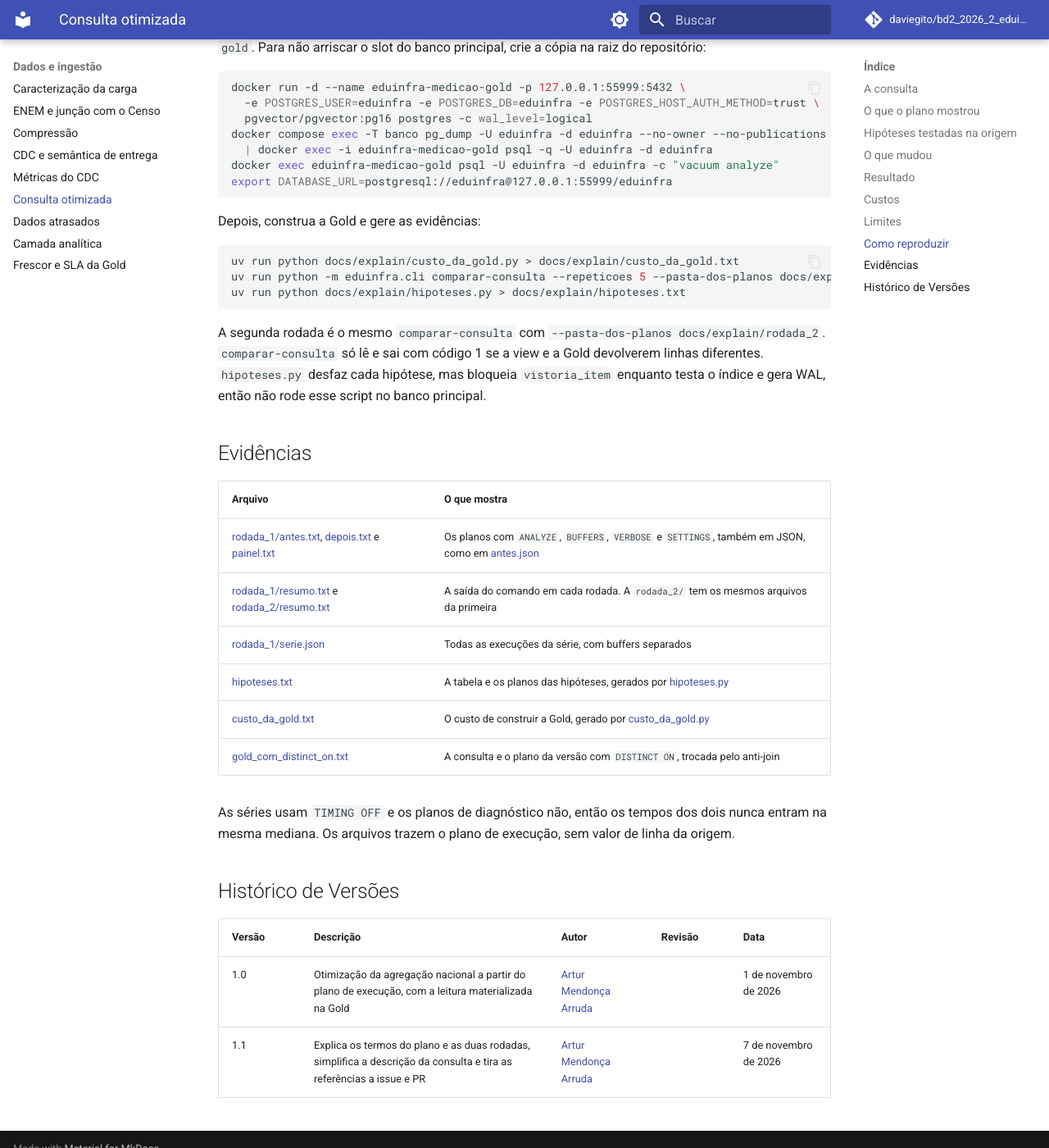
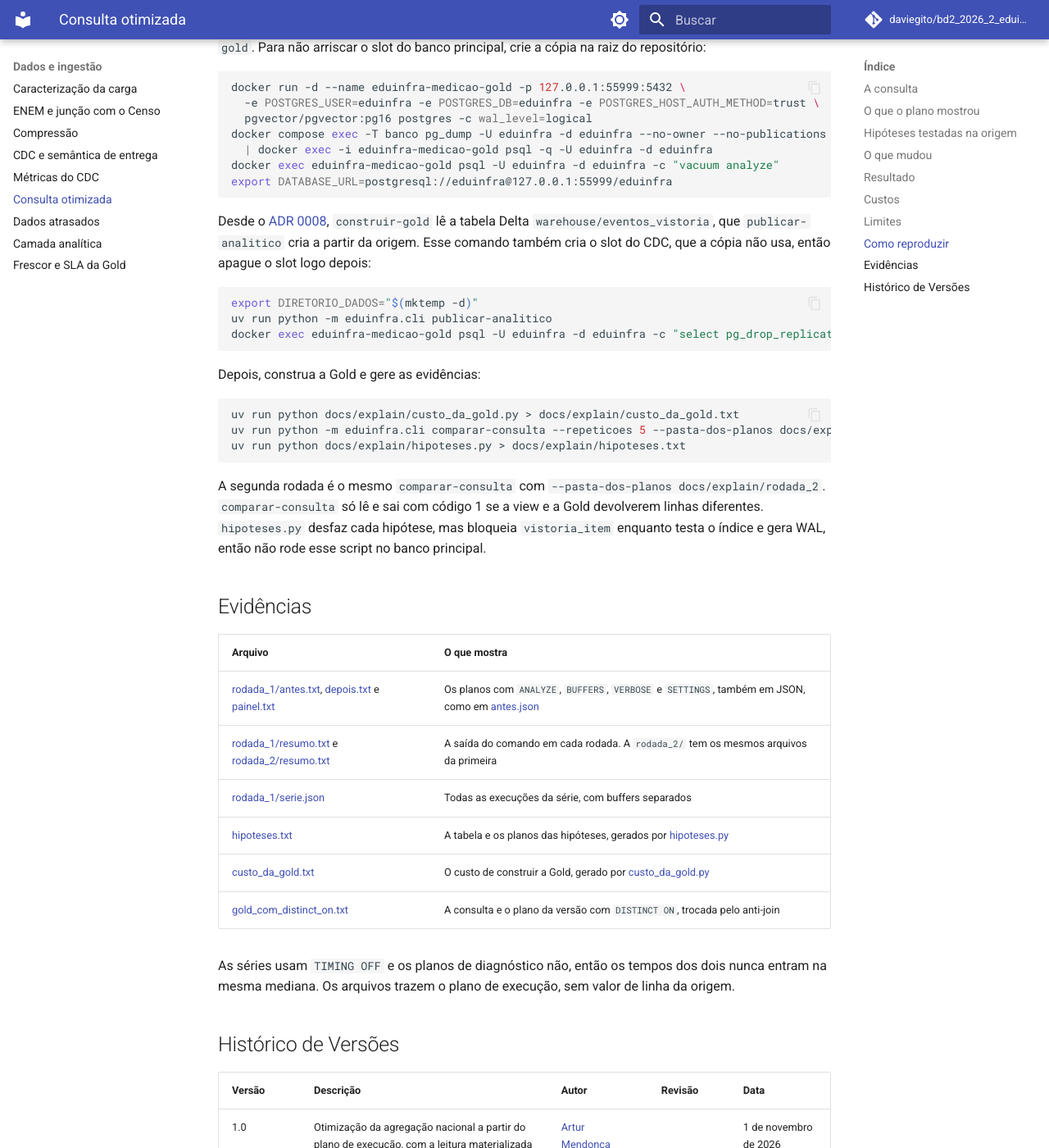
Before and after one commit to daviegito/bd2_2026_2_eduinfra, an MkDocs documentation site: the page built from docs/consulta-otimizada.md, in a window 1280 px wide and 1400 px high, scrolled down 5136 px. Shown: the whole window at 82% size. Built offline with MkDocs 1.6.1 and Material for MkDocs 9.7.7, drawn with Linux system fonts in a browser that asks for light colours; comment, search, counter and statistics services are not loaded; some of the changed text lies outside the part shown.

Commit message:
docs(e3): publica a fonte de eventos na reprodução da consulta
Desde o ADR 0008, construir-gold lê a tabela Delta eventos_vistoria, e a
receita da cópia falhava sem publicar essa fonte antes. O slot que o
publicar-analitico cria é apagado em seguida, para a cópia seguir sem slot
como na medição original.

Refs #51

````diff
--- a/docs/consulta-otimizada.md
+++ b/docs/consulta-otimizada.md
@@ -178,6 +178,16 @@ docker exec eduinfra-medicao-gold psql -U eduinfra -d eduinfra -c "vacuum analyz
 export DATABASE_URL=postgresql://eduinfra@127.0.0.1:55999/eduinfra
 ```
 
+Desde o [ADR 0008](adr/0008-fonte-canonica-de-eventos.md), `construir-gold` lê a tabela Delta
+`warehouse/eventos_vistoria`, que `publicar-analitico` cria a partir da origem. Esse comando também
+cria o slot do CDC, que a cópia não usa, então apague o slot logo depois:
+
+```bash
+export DIRETORIO_DADOS="$(mktemp -d)"
+uv run python -m eduinfra.cli publicar-analitico
+docker exec eduinfra-medicao-gold psql -U eduinfra -d eduinfra -c "select pg_drop_replication_slot('eduinfra_cdc')"
+```
+
 Depois, construa a Gold e gere as evidências:
 
 ```bash
@@ -211,3 +221,4 @@ na mesma mediana. Os arquivos trazem o plano de execução, sem valor de linha d
 | --- | --- | --- | --- | --- |
 | 1.0 | Otimização da agregação nacional a partir do plano de execução, com a leitura materializada na Gold | [Artur Mendonça Arruda](https://github.com/ArtyMend07) |  | 1 de novembro de 2026 |
 | 1.1 | Explica os termos do plano e as duas rodadas, simplifica a descrição da consulta e tira as referências a issue e PR | [Artur Mendonça Arruda](https://github.com/ArtyMend07) |  | 7 de novembro de 2026 |
+| 1.2 | Inclui na reprodução a publicação da fonte de eventos, que a Gold passou a ler | [Artur Mendonça Arruda](https://github.com/ArtyMend07) |  | 9 de novembro de 2026 |
````
